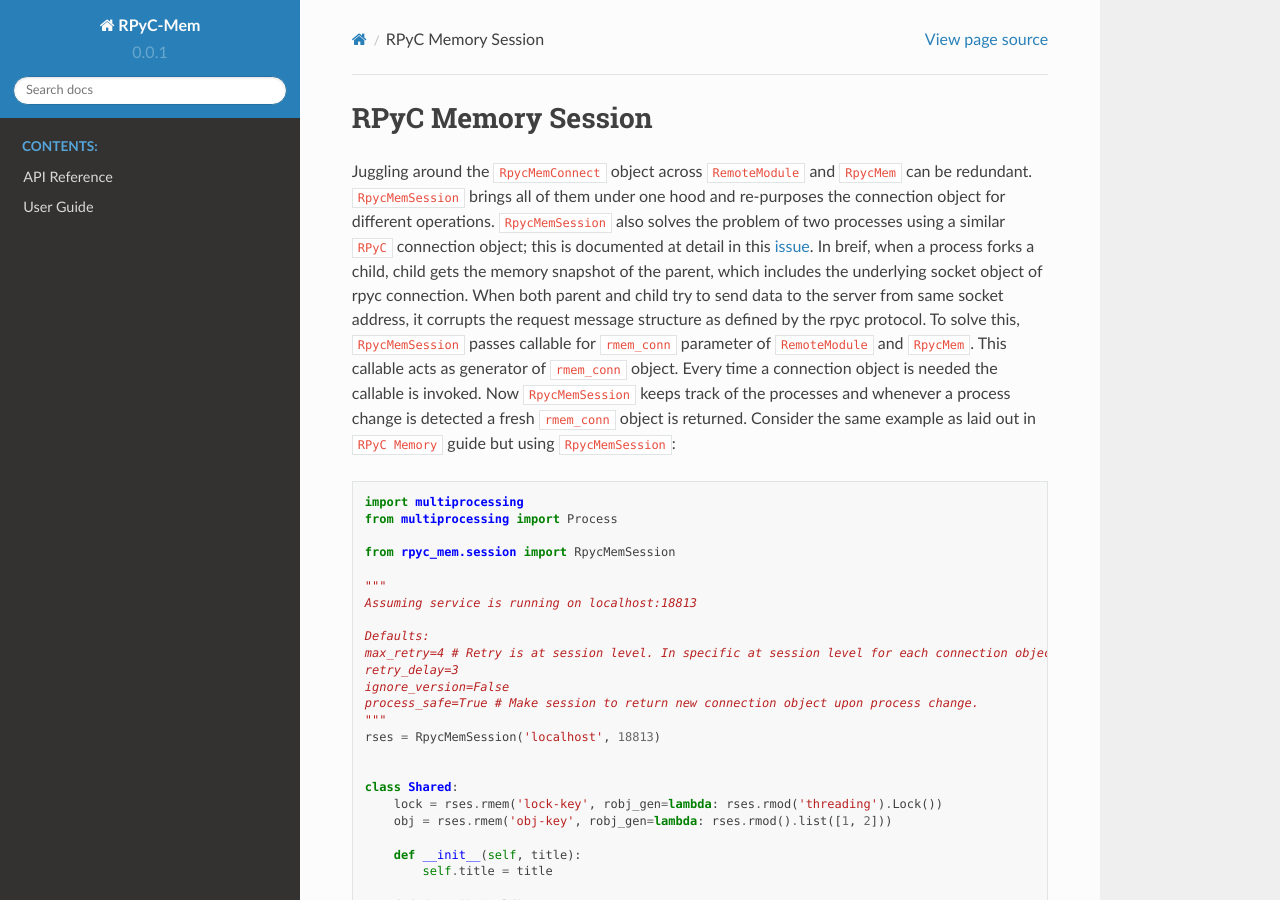
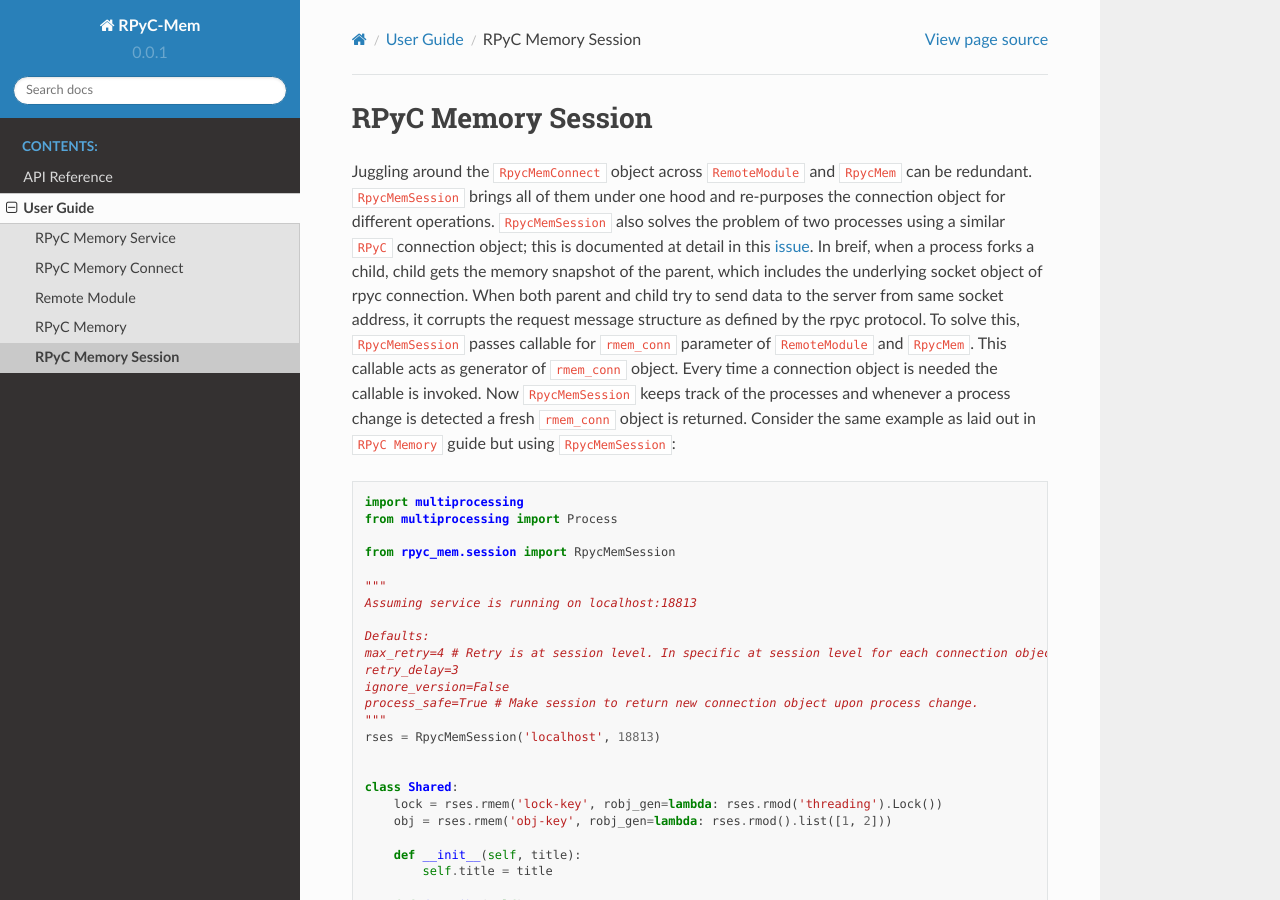
Before and after one commit to m0hithreddy/rpyc-mem, a Sphinx documentation site: the page built from docs/user_guide/mem_session_guide.rst, in a window 1280 px wide and 900 px high. Built offline with Sphinx 7.4.7 and the Read the Docs theme 2.0.0, drawn with Linux system fonts in a browser that asks for light colours.

Commit message:
Reference RPyC Memory Session guide

```diff
--- a/docs/user_guide/user_guide.rst
+++ b/docs/user_guide/user_guide.rst
@@ -8,3 +8,4 @@ User Guide
    mem_connect_guide
    remote_module_guide
    mem_object_guide
+   mem_session_guide
```
